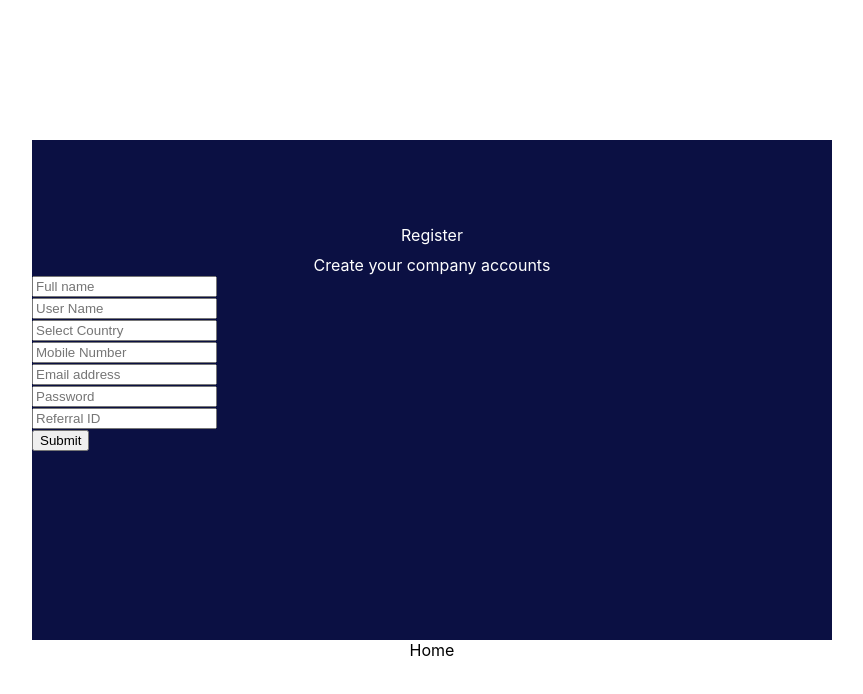
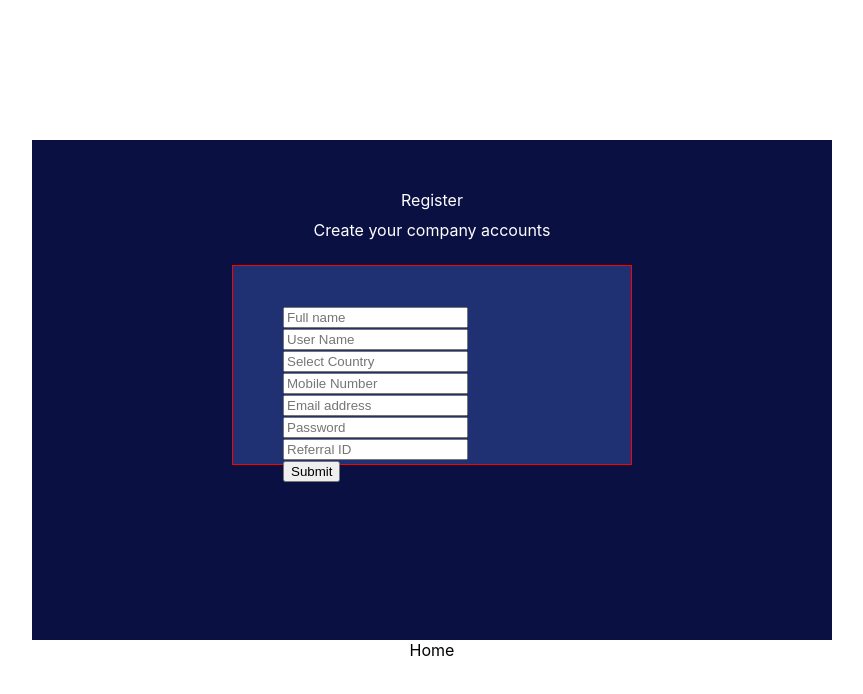
Before and after one commit to AnnaduraiVijay/portal, a Next.js app: page /register in a window 1280 px wide. Shown: the top 694 px of the page, without its empty margins (208-1071 px from the left). Built offline with nearby package versions, Linux system fonts and the light colour scheme.

Commit message:
Register form

```diff
--- a/component/register/register.js
+++ b/component/register/register.js
@@ -9,16 +9,23 @@ export default function Register() {
         background: "rgb(11, 16, 67)",
         color: "white"
     };
-
     const registerContent = {
         display: "flex",
         "align-items": "center",
         "justify-content": "center",
         "margin-top": "10px"
-    }
+    };
     const registerCenter = {
-        padding: "75px 50px 0 50px"
-    }
+        padding: "40px 50px 0 50px"
+    };
+    const formArea = {
+        border: "1px solid red",
+        width: "400px",
+        height: "200px",
+        padding: "40px 0 0 50px",
+        background: "rgb(32 49 115)",
+        margin: "25px 0 0 200px"
+    };
 
 
     const [formData, setFormData] = useState({
@@ -73,7 +80,7 @@ export default function Register() {
                 <div style={registerContent}>Create your company accounts</div>
             </div>
 
-            <div className="register-form">
+            <div className="register-form" style={formArea}>
                 <form onSubmit={handleSubmit}>
                     <div>
                         <input
```
